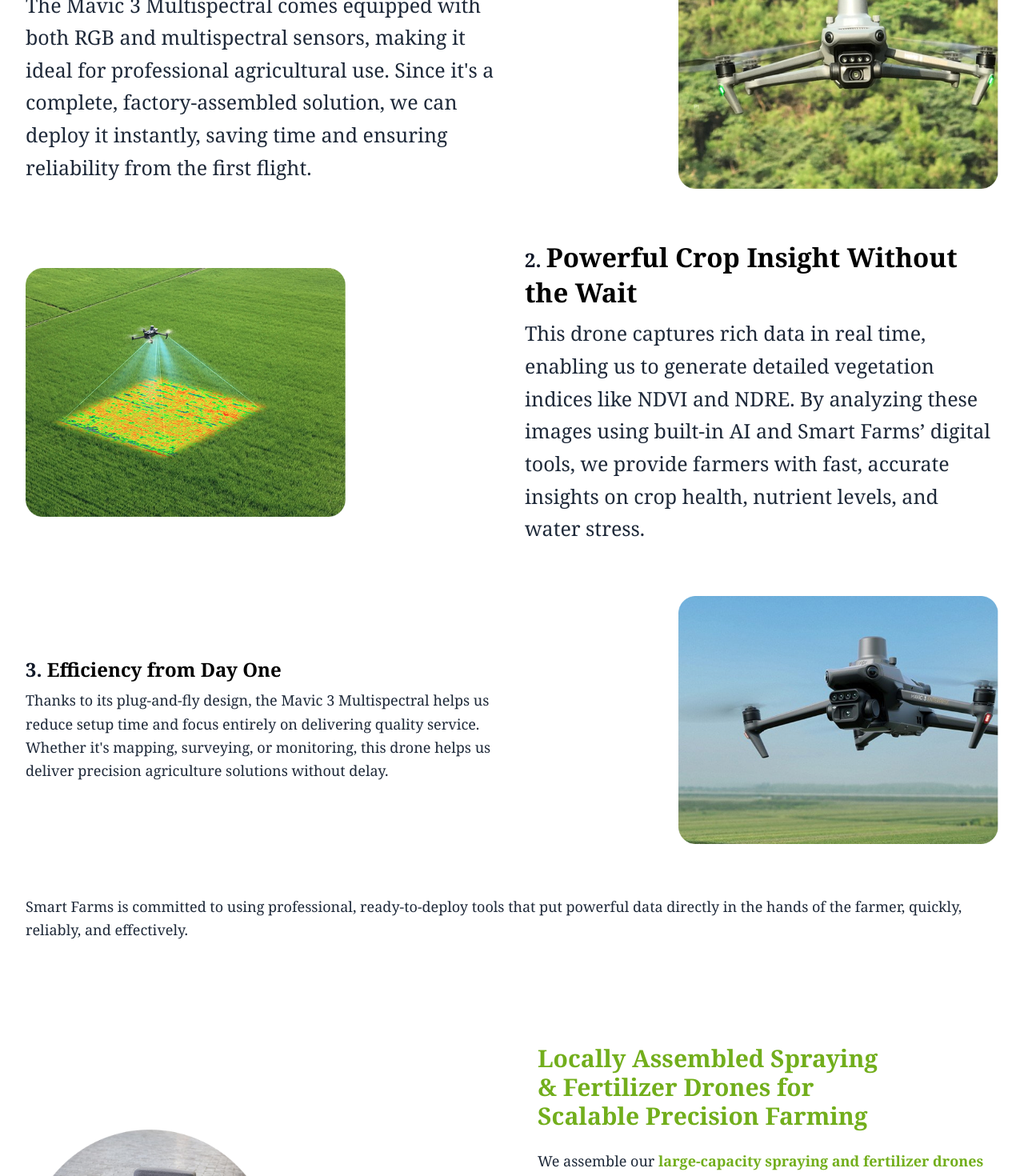
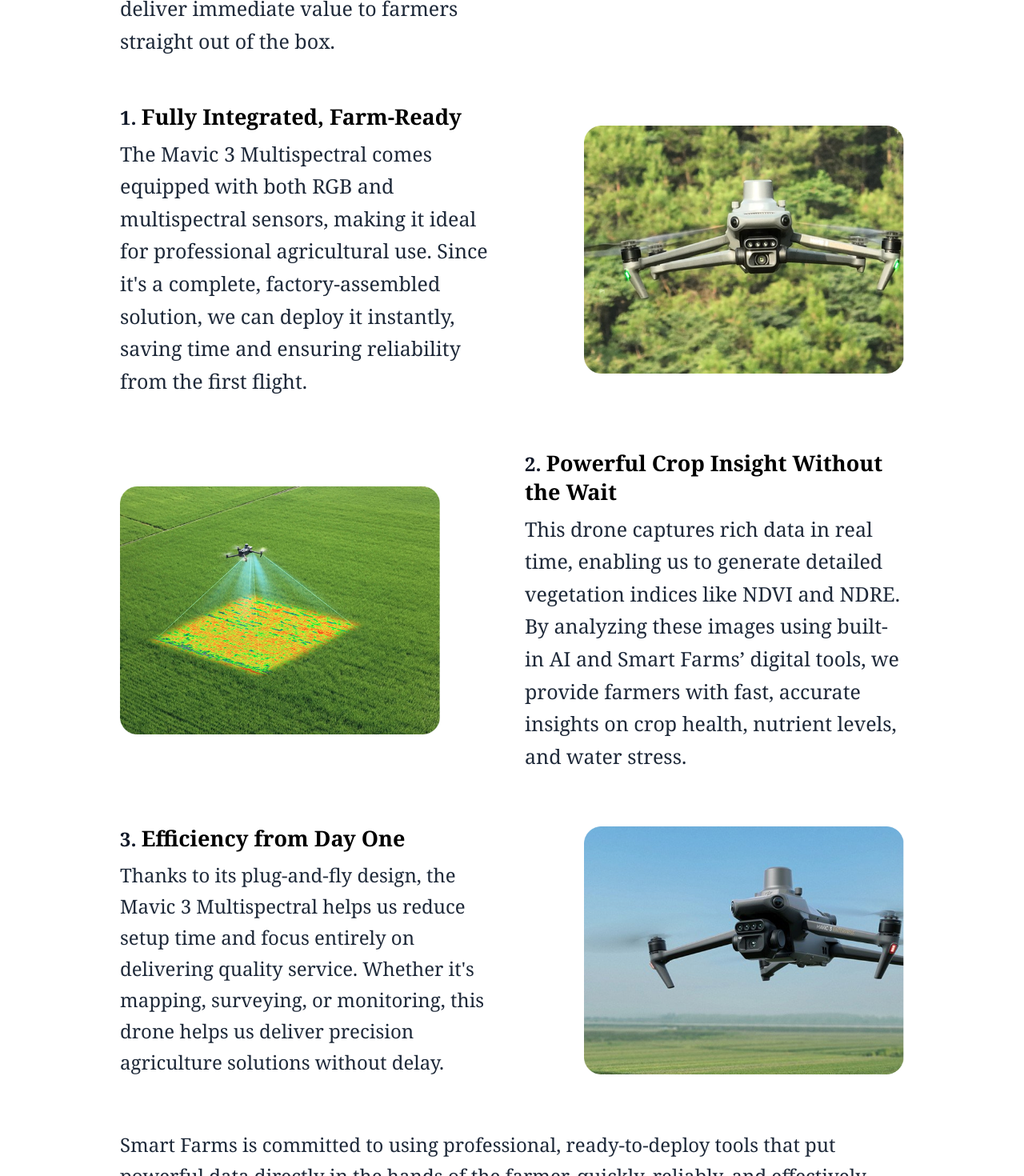
Before and after one commit to HudsonWayne/Smart-Farms, a Next.js app: page /operations in a window 1280 px wide. Shown: the part 1330-2800 px from the top of the page at 80% size. Built offline with nearby package versions, Linux system fonts and the light colour scheme; a web font is replaced by a local one.

Commit message:
initial commit

```diff
--- a/src/pages/operations.tsx
+++ b/src/pages/operations.tsx
@@ -16,7 +16,10 @@ export default function OperationsPage() {
           className="absolute inset-0 w-full h-full"
           draggable={false}
         />
-        <div className="relative z-10 px-4 sm:px-6 md:px-8 text-center max-w-7xl mx-auto">
+        <div
+          className="relative z-10 text-center max-w-7xl mx-auto"
+          style={{ marginLeft: "150px", marginRight: "150px" }}
+        >
           <h1
             className="text-3xl sm:text-4xl md:text-6xl font-bold"
             style={{ color: "#72AE1C", fontFamily: "Georgia, serif" }}
@@ -31,20 +34,31 @@ export default function OperationsPage() {
 
       {/* Section 1 */}
       <section
-        className="max-w-7xl mx-auto px-4 sm:px-6 md:px-8 py-8 grid grid-cols-1 md:grid-cols-2 gap-16 items-center"
-        style={{ fontFamily: "Georgia, serif" }}
+        className="py-8 grid grid-cols-1 md:grid-cols-2 gap-16 items-center"
+        style={{
+          fontFamily: "Georgia, serif",
+          marginLeft: "150px",
+          marginRight: "150px",
+        }}
       >
-        {/* Text */}
         <div>
-          <h2 className="text-xl sm:text-2xl md:text-3xl font-bold mb-6" style={{ color: "#72AE1C", fontSize:"50px" }}>
+          <h2
+            className="font-bold mb-6"
+            style={{ color: "#72AE1C", fontSize: "50px" }}
+          >
             Ready-to-Deploy Precision: DJI Mavic 3 Multispectral
           </h2>
-          <p className="text-gray-800 text-base sm:text-lg mb-6 leading-relaxed" style={{fontSize:"25px"}}>
-            At Smart Farms, we are investing in the DJI Mavic 3 Multispectral, a fully integrated and ready-to-use drone system designed for high-precision agricultural monitoring. With no need for assembling or modifications, this state-of-the-art drone allows us to deliver immediate value to farmers straight out of the box.
+          <p
+            className="text-gray-800 mb-6 leading-relaxed"
+            style={{ fontSize: "25px" }}
+          >
+            At Smart Farms, we are investing in the DJI Mavic 3 Multispectral,
+            a fully integrated and ready-to-use drone system designed for
+            high-precision agricultural monitoring. With no need for assembling
+            or modifications, this state-of-the-art drone allows us to deliver
+            immediate value to farmers straight out of the box.
           </p>
         </div>
-
-        {/* Image */}
         <div className="w-full">
           <Image
             src="/Rectangle 63 (11).png"
@@ -58,15 +72,29 @@ export default function OperationsPage() {
 
       {/* Section 2 */}
       <section
-        className="max-w-7xl mx-auto px-4 sm:px-6 md:px-8 pb-16 grid grid-cols-1 md:grid-cols-2 gap-8 items-center"
-        style={{ fontFamily: "Georgia, serif" }}
+        className="pb-16 grid grid-cols-1 md:grid-cols-2 gap-8 items-center"
+        style={{
+          fontFamily: "Georgia, serif",
+          marginLeft: "150px",
+          marginRight: "150px",
+        }}
       >
         <div>
-          <h3 className="text-lg sm:text-xl md:text-2xl font-bold text-gray-900 mb-2">
-            1. <span className="text-black" style={{fontSize:"33px"}}>Fully Integrated, Farm-Ready</span>
+          <h3 className="font-bold text-gray-900 mb-2 text-2xl">
+            1.{" "}
+            <span className="text-black" style={{ fontSize: "27px" }}>
+              Fully Integrated, Farm-Ready
+            </span>
           </h3>
-          <p className="text-gray-800 text-base sm:text-lg leading-relaxed" style={{fontSize:"25px"}}>
-            The Mavic 3 Multispectral comes equipped with both RGB and multispectral sensors, making it ideal for professional agricultural use. Since it&apos;s a complete, factory-assembled solution, we can deploy it instantly, saving time and ensuring reliability from the first flight.
+          <p
+            className="text-gray-800 leading-relaxed"
+            style={{ fontSize: "25px" }}
+          >
+            The Mavic 3 Multispectral comes equipped with both RGB and
+            multispectral sensors, making it ideal for professional agricultural
+            use. Since it&apos;s a complete, factory-assembled solution, we can
+            deploy it instantly, saving time and ensuring reliability from the
+            first flight.
           </p>
         </div>
         <div className="ml-auto max-w-full">
@@ -81,8 +109,12 @@ export default function OperationsPage() {
 
       {/* Section 3 */}
       <section
-        className="max-w-7xl mx-auto px-4 sm:px-6 md:px-8 pb-16 grid grid-cols-1 md:grid-cols-2 gap-8 items-center"
-        style={{ fontFamily: "Georgia, serif" }}
+        className="pb-16 grid grid-cols-1 md:grid-cols-2 gap-8 items-center"
+        style={{
+          fontFamily: "Georgia, serif",
+          marginLeft: "150px",
+          marginRight: "150px",
+        }}
       >
         <div className="max-w-full">
           <Image
@@ -93,26 +125,50 @@ export default function OperationsPage() {
           />
         </div>
         <div>
-          <h3 className="text-lg sm:text-xl md:text-2xl font-bold text-gray-900 mb-2">
-            2. <span className="text-black"style={{fontSize:"33px"}}>Powerful Crop Insight Without the Wait</span>
+          <h3 className="font-bold text-gray-900 mb-2 text-2xl">
+            2.{" "}
+            <span className="text-black" style={{ fontSize: "27px" }}>
+              Powerful Crop Insight Without the Wait
+            </span>
           </h3>
-          <p className="text-gray-800 text-base sm:text-lg leading-relaxed" style={{fontSize:"25px"}}>
-            This drone captures rich data in real time, enabling us to generate detailed vegetation indices like NDVI and NDRE. By analyzing these images using built-in AI and Smart Farms’ digital tools, we provide farmers with fast, accurate insights on crop health, nutrient levels, and water stress.
+          <p
+            className="text-gray-800 leading-relaxed"
+            style={{ fontSize: "25px" }}
+          >
+            This drone captures rich data in real time, enabling us to generate
+            detailed vegetation indices like NDVI and NDRE. By analyzing these
+            images using built-in AI and Smart Farms’ digital tools, we provide
+            farmers with fast, accurate insights on crop health, nutrient
+            levels, and water stress.
           </p>
         </div>
       </section>
 
       {/* Section 4 */}
       <section
-        className="max-w-7xl mx-auto px-4 sm:px-6 md:px-8 pb-16 grid grid-cols-1 md:grid-cols-2 gap-8 items-center"
-        style={{ fontFamily: "Georgia, serif" }}
+        className="pb-16 grid grid-cols-1 md:grid-cols-2 gap-8 items-center"
+        style={{
+          fontFamily: "Georgia, serif",
+          marginLeft: "150px",
+          marginRight: "150px",
+        }}
       >
         <div>
-          <h3 className="text-lg sm:text-xl md:text-2xl font-bold text-gray-900 mb-2">
-            3. <span className="text-black">Efficiency from Day One</span>
+          <h3 className="font-bold text-gray-900 mb-2 text-2xl">
+            3.{" "}
+            <span className="text-black" style={{ fontSize: "27px" }}>
+              Efficiency from Day One
+            </span>
           </h3>
-          <p className="text-gray-800 text-base sm:text-lg leading-relaxed">
-            Thanks to its plug-and-fly design, the Mavic 3 Multispectral helps us reduce setup time and focus entirely on delivering quality service. Whether it&apos;s mapping, surveying, or monitoring, this drone helps us deliver precision agriculture solutions without delay.
+          <p
+            className="text-gray-800 leading-relaxed"
+            style={{ fontSize: "24px" }}
+          >
+            Thanks to its plug-and-fly design, the Mavic 3 Multispectral helps
+            us reduce setup time and focus entirely on delivering quality
+            service. Whether it&apos;s mapping, surveying, or monitoring, this
+            drone helps us deliver precision agriculture solutions without
+            delay.
           </p>
         </div>
         <div className="ml-auto max-w-full">
@@ -127,55 +183,84 @@ export default function OperationsPage() {
 
       {/* Final Note */}
       <div
-        className="max-w-7xl mx-auto px-4 sm:px-6 md:px-8 pb-20"
-        style={{ fontFamily: "Georgia, serif" }}
+        className="pb-20"
+        style={{
+          fontFamily: "Georgia, serif",
+          marginLeft: "150px",
+          marginRight: "150px",
+        }}
       >
-        <p className="text-gray-800 text-base sm:text-lg leading-relaxed">
-          Smart Farms is committed to using professional, ready-to-deploy tools that put powerful data directly in the hands of the farmer, quickly, reliably, and effectively.
+        <p
+          className="text-gray-800 leading-relaxed"
+          style={{ fontSize: "24px" }}
+        >
+          Smart Farms is committed to using professional, ready-to-deploy tools
+          that put powerful data directly in the hands of the farmer, quickly,
+          reliably, and effectively.
         </p>
       </div>
 
-      {/* Section: Locally Assembled Drones */}
+      {/* Locally Assembled Drones */}
       <section
-        className="max-w-7xl mx-auto px-4 sm:px-6 md:px-8 py-12 grid grid-cols-1 md:grid-cols-2 gap-16 items-center"
-        style={{ fontFamily: "Georgia, serif" }}
+        className="py-12 grid grid-cols-1 md:grid-cols-2 gap-16 items-center"
+        style={{
+          fontFamily: "Georgia, serif",
+          marginLeft: "150px",
+          marginRight: "150px",
+        }}
       >
-        {/* Image */}
         <div className="w-full max-w-full">
           <Image
             src="/Group 22 (1).png"
             alt="Locally assembled drone"
             width={400}
-            height={340}
+            height={940}
             className="w-full h-auto max-w-full rounded-lg"
           />
         </div>
 
-        {/* Text */}
         <div>
-          <h2 className="text-xl sm:text-2xl md:text-3xl font-bold mb-6" style={{ color: "#72AE1C" }}>
+          <h2
+            className="font-bold mb-6"
+            style={{ color: "#72AE1C", fontSize: "36px" }}
+          >
             Locally Assembled Spraying <br />
             & Fertilizer Drones for <br />
             Scalable Precision Farming
           </h2>
-          <p className="text-gray-800 text-base sm:text-lg mb-4 leading-relaxed">
+          <p
+            className="text-gray-800 mb-4 leading-relaxed"
+            style={{ fontSize: "24px" }}
+          >
             We assemble our{" "}
-            <span className="text-[#72AE1C] font-semibold">
+            <span
+              className="text-[#72AE1C] font-semibold"
+              style={{ fontSize: "24px" }}
+            >
               large-capacity spraying and fertilizer drones
             </span>{" "}
-            locally using high quality, industry-standard parts. These drones are
-            assembled at our innovation hub by our dedicated in-house{" "}
-            <span className="text-[#72AE1C] font-semibold">
+            locally using high quality, industry-standard parts. These drones
+            are assembled at our innovation hub by our dedicated in-house{" "}
+            <span
+              className="text-[#72AE1C] font-semibold"
+              style={{ fontSize: "24px" }}
+            >
               Engineer and Drone Technician
             </span>
             , ensuring they are tailored to meet the specific needs of our
             farmers.
           </p>
 
-          <p className="text-[#72AE1C] font-bold text-base sm:text-lg mb-1">
+          <p
+            className="text-[#72AE1C] font-bold mb-1"
+            style={{ fontSize: "24px" }}
+          >
             1. Custom Assembly for Greater Flexibility
           </p>
-          <p className="text-gray-800 text-base sm:text-lg mb-4 leading-relaxed">
+          <p
+            className="text-gray-800 mb-4 leading-relaxed"
+            style={{ fontSize: "24px" }}
+          >
             Unlike compact drones, large spraying and fertilizer drones are
             often bulky and difficult to ship when pre-assembled. To overcome
             this challenge, we source all critical components, frames, tanks,
@@ -185,19 +270,31 @@ export default function OperationsPage() {
             conditions.
           </p>
 
-          <p className="text-[#72AE1C] font-bold text-base sm:text-lg mb-1">
+          <p
+            className="text-[#72AE1C] font-bold mb-1"
+            style={{ fontSize: "24px" }}
+          >
             2. Built by Experts, Backed by Innovation
           </p>
-          <p className="text-gray-800 text-base sm:text-lg mb-4 leading-relaxed">
+          <p
+            className="text-gray-800 mb-4 leading-relaxed"
+            style={{ fontSize: "24px" }}
+          >
             With our qualified Engineer overseeing the technical configuration
             and our Technician handling calibration and testing, we ensure that
             each drone is fully functional, reliable, and safe to operate.
           </p>
 
-          <p className="text-[#72AE1C] font-bold text-base sm:text-lg mb-1">
+          <p
+            className="text-[#72AE1C] font-bold mb-1"
+            style={{ fontSize: "24px" }}
+          >
             3. Designed for Local Impact
           </p>
-          <p className="text-gray-800 text-base sm:text-lg leading-relaxed">
+          <p
+            className="text-gray-800 leading-relaxed"
+            style={{ fontSize: "24px" }}
+          >
             Our locally assembled drones are made with the African farmer in
             mind, durable, scalable, and easy to maintain. They represent our
             commitment to homegrown innovation that delivers world-class
```
